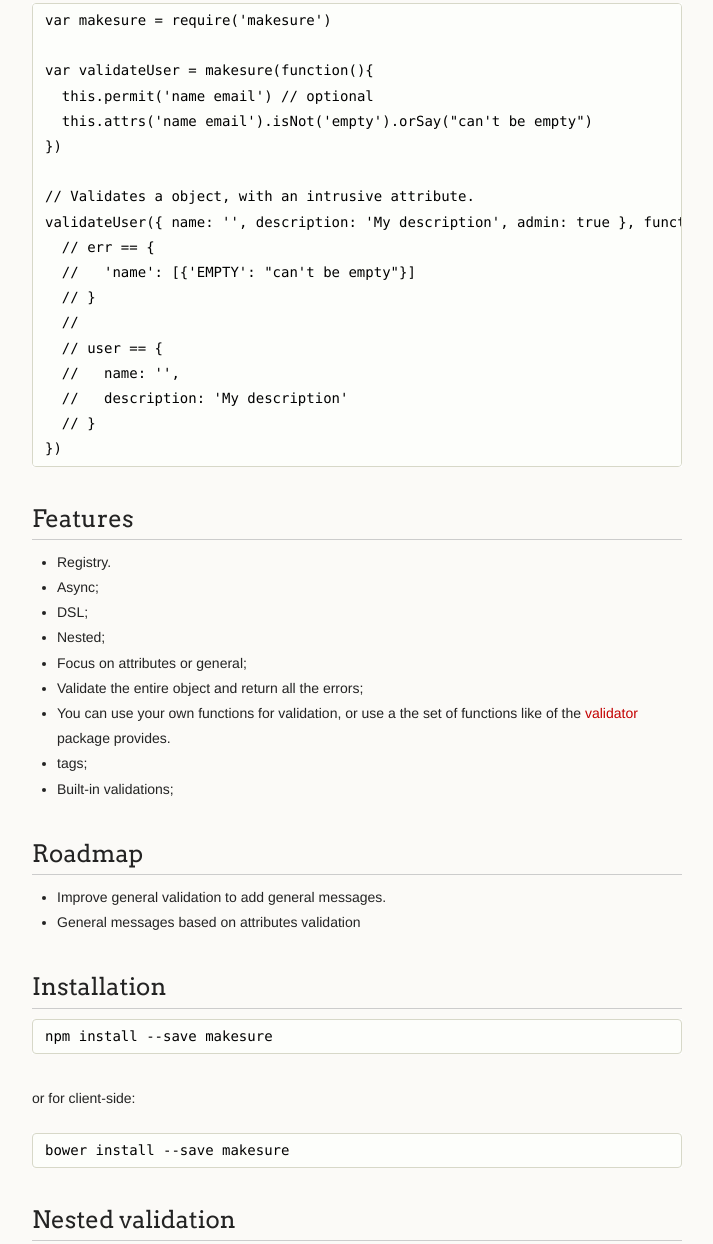
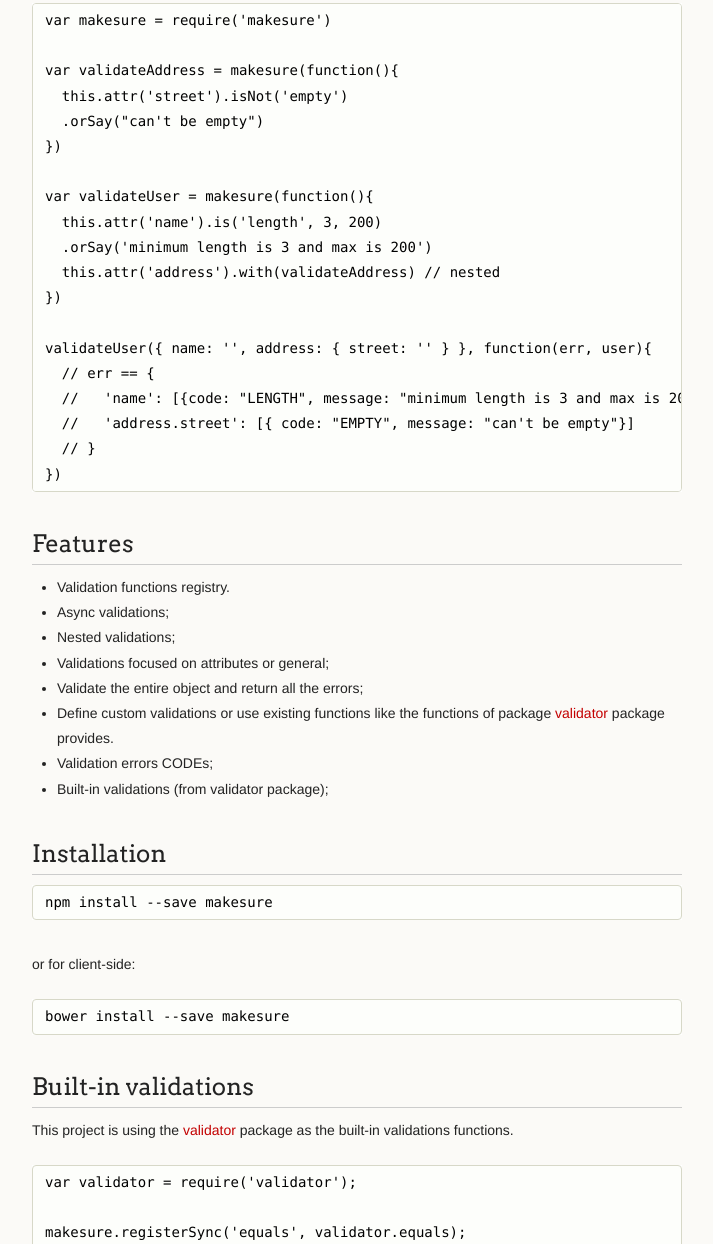
Before and after one commit to sadjow/makesure, a plain HTML site: page index.html in a window 1280 px wide. Shown: the part 1042-2286 px from the top of the page, without its empty margins (278-991 px from the left). Drawn offline with Linux system fonts and the light colour scheme.

Commit message:
Create gh-pages branch via GitHub

```diff
--- a/index.html
+++ b/index.html
@@ -40,70 +40,14 @@
 
 <div class="highlight highlight-js"><pre><span class="pl-s">var</span> makesure <span class="pl-k">=</span> <span class="pl-s3">require</span>(<span class="pl-s1"><span class="pl-pds">'</span>makesure<span class="pl-pds">'</span></span>)
 
-<span class="pl-s">var</span> validateUser <span class="pl-k">=</span> makesure(<span class="pl-st">function</span>(){
-  <span class="pl-v">this</span>.permit(<span class="pl-s1"><span class="pl-pds">'</span>name email<span class="pl-pds">'</span></span>) <span class="pl-c">// optional</span>
-  <span class="pl-v">this</span>.attrs(<span class="pl-s1"><span class="pl-pds">'</span>name email<span class="pl-pds">'</span></span>).isNot(<span class="pl-s1"><span class="pl-pds">'</span>empty<span class="pl-pds">'</span></span>).orSay(<span class="pl-s1"><span class="pl-pds">"</span>can't be empty<span class="pl-pds">"</span></span>)
-})
-
-<span class="pl-c">// Validates a object, with an intrusive attribute.</span>
-validateUser({ name<span class="pl-k">:</span> <span class="pl-s1"><span class="pl-pds">'</span><span class="pl-pds">'</span></span>, description<span class="pl-k">:</span> <span class="pl-s1"><span class="pl-pds">'</span>My description<span class="pl-pds">'</span></span>, admin<span class="pl-k">:</span> <span class="pl-c1">true</span> }, <span class="pl-st">function</span>(<span class="pl-vpf">err</span>, <span class="pl-vpf">user</span>){
-  <span class="pl-c">// err == {</span>
-  <span class="pl-c">//   'name': [{'EMPTY': "can't be empty"}]</span>
-  <span class="pl-c">// }</span>
-  <span class="pl-c">//</span>
-  <span class="pl-c">// user == {</span>
-  <span class="pl-c">//   name: '',</span>
-  <span class="pl-c">//   description: 'My description'</span>
-  <span class="pl-c">// }</span>
-})</pre></div>
-
-<h2>
-<a id="features" class="anchor" href="#features" aria-hidden="true"><span class="octicon octicon-link"></span></a>Features</h2>
-
-<ul>
-<li>Registry.</li>
-<li>Async;</li>
-<li>DSL;</li>
-<li>Nested;</li>
-<li>Focus on attributes or general;</li>
-<li>Validate the entire object and return all the errors;</li>
-<li>You can use your own functions for validation, or use a the set of functions like of the <a href="https://github.com/chriso/validator.js">validator</a> package provides.</li>
-<li>tags;</li>
-<li>Built-in validations;</li>
-</ul>
-
-<h2>
-<a id="roadmap" class="anchor" href="#roadmap" aria-hidden="true"><span class="octicon octicon-link"></span></a>Roadmap</h2>
-
-<ul>
-<li>Improve general validation to add general messages.</li>
-<li>General messages based on attributes validation</li>
-</ul>
-
-<h2>
-<a id="installation" class="anchor" href="#installation" aria-hidden="true"><span class="octicon octicon-link"></span></a>Installation</h2>
-
-<div class="highlight highlight-console"><pre><span class="pl-mo">npm install --save makesure</span></pre></div>
-
-<p>or for client-side:</p>
-
-<div class="highlight highlight-console"><pre><span class="pl-mo">bower install --save makesure</span></pre></div>
-
-<h2>
-<a id="nested-validation" class="anchor" href="#nested-validation" aria-hidden="true"><span class="octicon octicon-link"></span></a>Nested validation</h2>
-
-<p>You can use makesure validate nested function to validate a whole object and get all the errors at once.</p>
-
-<div class="highlight highlight-js"><pre><span class="pl-s">var</span> makesure <span class="pl-k">=</span> <span class="pl-s3">require</span>(<span class="pl-s1"><span class="pl-pds">'</span>makesure<span class="pl-pds">'</span></span>)
-
 <span class="pl-s">var</span> validateAddress <span class="pl-k">=</span> makesure(<span class="pl-st">function</span>(){
   <span class="pl-v">this</span>.attr(<span class="pl-s1"><span class="pl-pds">'</span>street<span class="pl-pds">'</span></span>).isNot(<span class="pl-s1"><span class="pl-pds">'</span>empty<span class="pl-pds">'</span></span>)
-    .orSay(<span class="pl-s1"><span class="pl-pds">"</span>can't be empty<span class="pl-pds">"</span></span>)
+  .orSay(<span class="pl-s1"><span class="pl-pds">"</span>can't be empty<span class="pl-pds">"</span></span>)
 })
 
 <span class="pl-s">var</span> validateUser <span class="pl-k">=</span> makesure(<span class="pl-st">function</span>(){
   <span class="pl-v">this</span>.attr(<span class="pl-s1"><span class="pl-pds">'</span>name<span class="pl-pds">'</span></span>).is(<span class="pl-s1"><span class="pl-pds">'</span>length<span class="pl-pds">'</span></span>, <span class="pl-c1">3</span>, <span class="pl-c1">200</span>)
-    .orSay(<span class="pl-s1"><span class="pl-pds">'</span>minimum length is 3 and max is 200<span class="pl-pds">'</span></span>)
+  .orSay(<span class="pl-s1"><span class="pl-pds">'</span>minimum length is 3 and max is 200<span class="pl-pds">'</span></span>)
   <span class="pl-v">this</span>.attr(<span class="pl-s1"><span class="pl-pds">'</span>address<span class="pl-pds">'</span></span>).with(validateAddress) <span class="pl-c">// nested</span>
 })
 
@@ -115,22 +59,27 @@
 })</pre></div>
 
 <h2>
-<a id="general-validation" class="anchor" href="#general-validation" aria-hidden="true"><span class="octicon octicon-link"></span></a>General validation</h2>
+<a id="features" class="anchor" href="#features" aria-hidden="true"><span class="octicon octicon-link"></span></a>Features</h2>
 
-<p>Sometimes, it's needed to validate the time of the operation or if a configuration flag is enabled. That validation is general for that object/operation.</p>
+<ul>
+<li>Validation functions registry.</li>
+<li>Async validations;</li>
+<li>Nested validations;</li>
+<li>Validations focused on attributes or general;</li>
+<li>Validate the entire object and return all the errors;</li>
+<li>Define custom validations or use existing functions like the functions of package <a href="https://github.com/chriso/validator.js">validator</a> package provides.</li>
+<li>Validation errors CODEs;</li>
+<li>Built-in validations (from validator package);</li>
+</ul>
 
-<div class="highlight highlight-js"><pre><span class="pl-s">var</span> validateAction <span class="pl-k">=</span> makesure(<span class="pl-st">function</span>(){
-  <span class="pl-v">this</span>.validate(<span class="pl-st">function</span>(<span class="pl-vpf">cb</span>){
-    cb(<span class="pl-c1">null</span>, <span class="pl-k">new</span> <span class="pl-en">Date</span>().<span class="pl-s3">getDay</span>() <span class="pl-k">!=</span> <span class="pl-c1">7</span>);
-  }).orSay(<span class="pl-s1"><span class="pl-pds">"</span>The operation can't be performed on Sunday.<span class="pl-pds">"</span></span>)
-  .tag(<span class="pl-s1"><span class="pl-pds">"</span>sunday_restriction<span class="pl-pds">"</span></span>); <span class="pl-c">// if not set the tag default 'invalid' is used.</span>
-})
+<h2>
+<a id="installation" class="anchor" href="#installation" aria-hidden="true"><span class="octicon octicon-link"></span></a>Installation</h2>
 
-validateAction({}, <span class="pl-st">function</span>(<span class="pl-vpf">err</span>){
-  <span class="pl-c">// err = {</span>
-  <span class="pl-c">//   'base': [ {code: 'SUNDAY_RESTRICTION', message: "The operation can't be performed on Sunday."} ]</span>
-  <span class="pl-c">// }</span>
-})</pre></div>
+<div class="highlight highlight-console"><pre><span class="pl-mo">npm install --save makesure</span></pre></div>
+
+<p>or for client-side:</p>
+
+<div class="highlight highlight-console"><pre><span class="pl-mo">bower install --save makesure</span></pre></div>
 
 <h2>
 <a id="built-in-validations" class="anchor" href="#built-in-validations" aria-hidden="true"><span class="octicon octicon-link"></span></a>Built-in validations</h2>
```
Also changed, not shown: params.json (+1 -1 lines).
